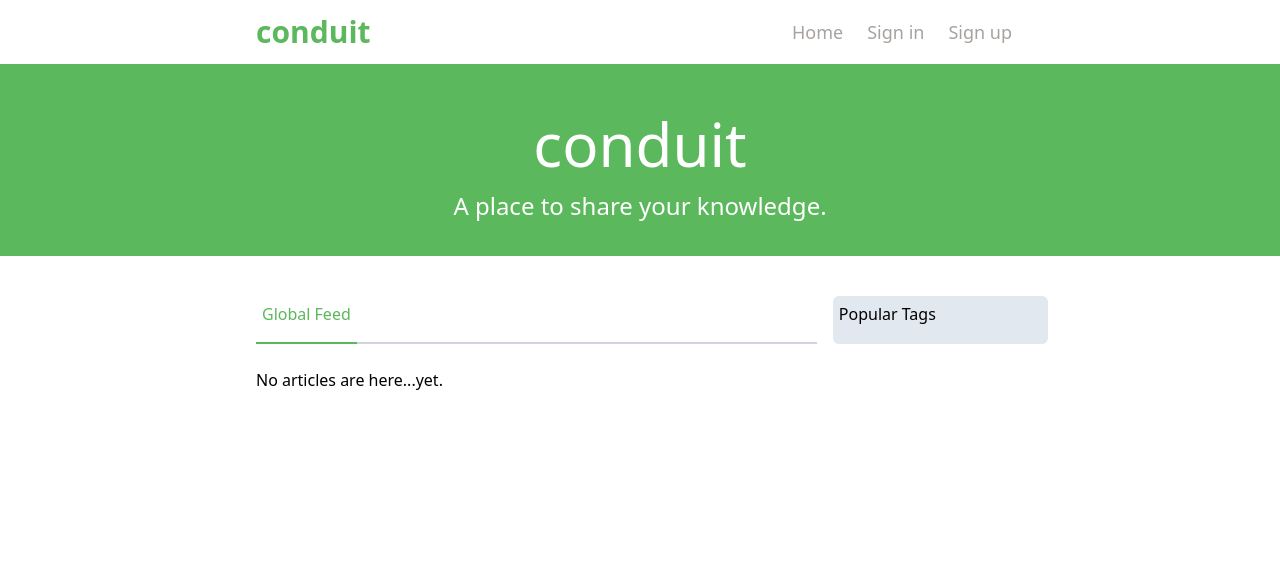
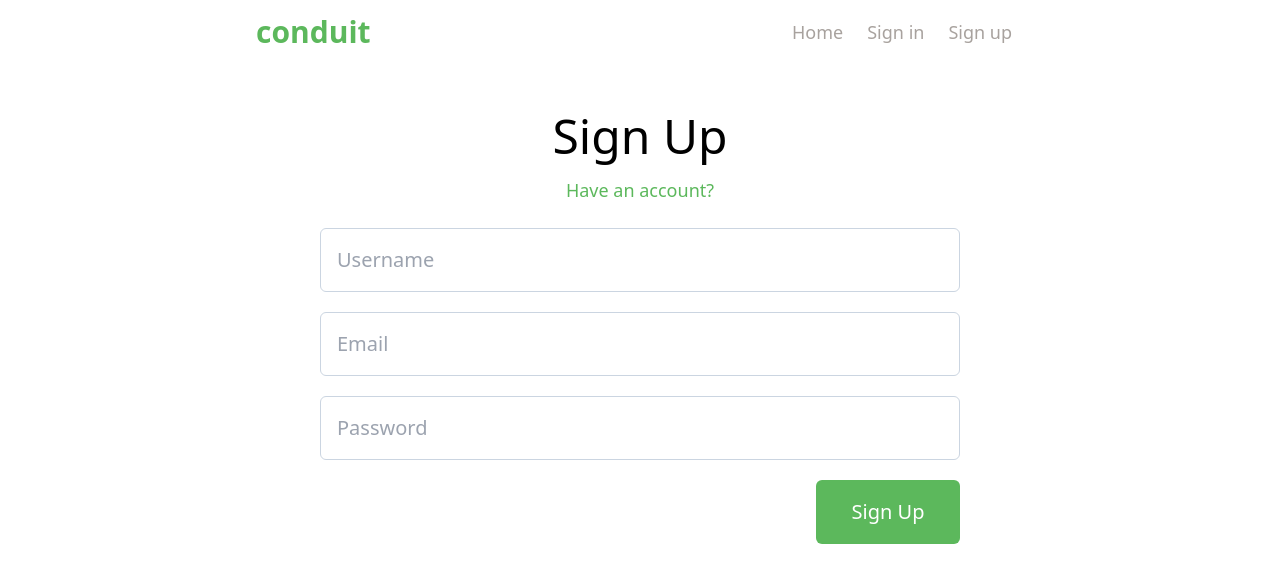
Before and after one commit to jaydelim/conduit-frontend-jayde-lim, a React (Create React App) app: page / in a window 1280 px wide. Shown: the top 582 px of the page. Built offline with nearby package versions, Linux system fonts and the light colour scheme.

Commit message:
feat: create sign-up page

```diff
--- a/src/App.js
+++ b/src/App.js
@@ -1,9 +1,11 @@
 import React from "react";
 import Homepage from "./pages/Homepage";
+import SignUpPage from "./pages/SignUpPage";
 
 function App() {
   return (
-    <Homepage/>
+    // <Homepage/>
+    <SignUpPage />
   )
 }
 
--- /dev/null
+++ b/src/components/Email.js
@@ -0,0 +1,11 @@
+import React from "react";
+
+function Email () {
+  return (
+    <div className="border-slate-300 border rounded-md h-16 flex items-center p-4 text-xl font-light text-stone-400">
+      <input type="text" name="email" placeholder="Email" className="focus:outline-none" />
+    </div>
+  )
+}
+
+export default Email;
--- /dev/null
+++ b/src/components/Password.js
@@ -0,0 +1,11 @@
+import React from "react";
+
+function Password() {
+  return (
+    <div className="border-slate-300 border rounded-md h-16 flex items-center p-4 text-xl font-light text-stone-400">
+      <input type="text" name="password" placeholder="Password" className="focus:outline-none" />
+    </div>
+  )
+}
+
+export default Password;
--- /dev/null
+++ b/src/components/SignUp.js
@@ -0,0 +1,26 @@
+import React from "react";
+import UserName from "./Username";
+import Email from "./Email";
+import Password from "./Password";
+
+function SignUp() {
+  return(
+    <div>
+      <div className="flex flex-col items-center justify-center py-4 pt-12">
+        <p className="text-5xl font-light">Sign Up</p>
+        <p className="text-[#5cb85c] pt-2 text-lg my-2">Have an account?</p>
+      </div>
+
+      <div className= "flex items-center justify-center px-4">
+        <div className="flex flex-col w-[640px] gap-y-5">
+          <UserName />
+          <Email />
+          <Password />
+          <button type="button" className="bg-[#5cb85c] text-white h-16 w-36 rounded-md self-center sm:self-end text-xl">Sign Up</button>
+        </div>
+      </div>
+      </div>
+  )
+}
+
+export default SignUp;
--- /dev/null
+++ b/src/components/Username.js
@@ -0,0 +1,11 @@
+import React from "react";
+
+function UserName () {
+  return (
+    <div className="border-slate-300 border rounded-md h-16 flex items-center p-4 text-xl font-light text-stone-400">
+      <input type="text" name="username" placeholder="Username" className="focus:outline-none" />
+    </div>
+  )
+}
+
+export default UserName;
--- /dev/null
+++ b/src/pages/SignUpPage.js
@@ -0,0 +1,14 @@
+import React from 'react';
+import NavBar from '../components/NavBar';
+import SignUp from '../components/SignUp';
+
+function SignUpPage () {
+  return (
+    <div>
+      <NavBar />
+      <SignUp />
+    </div>
+  )
+}
+
+export default SignUpPage;
```
